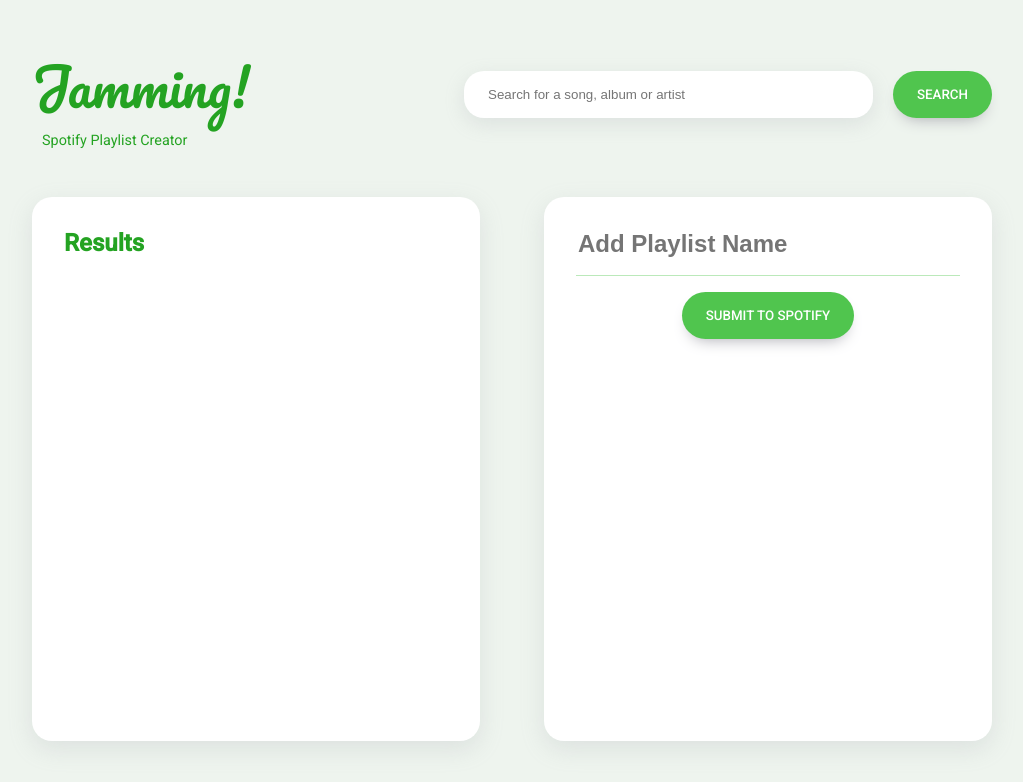
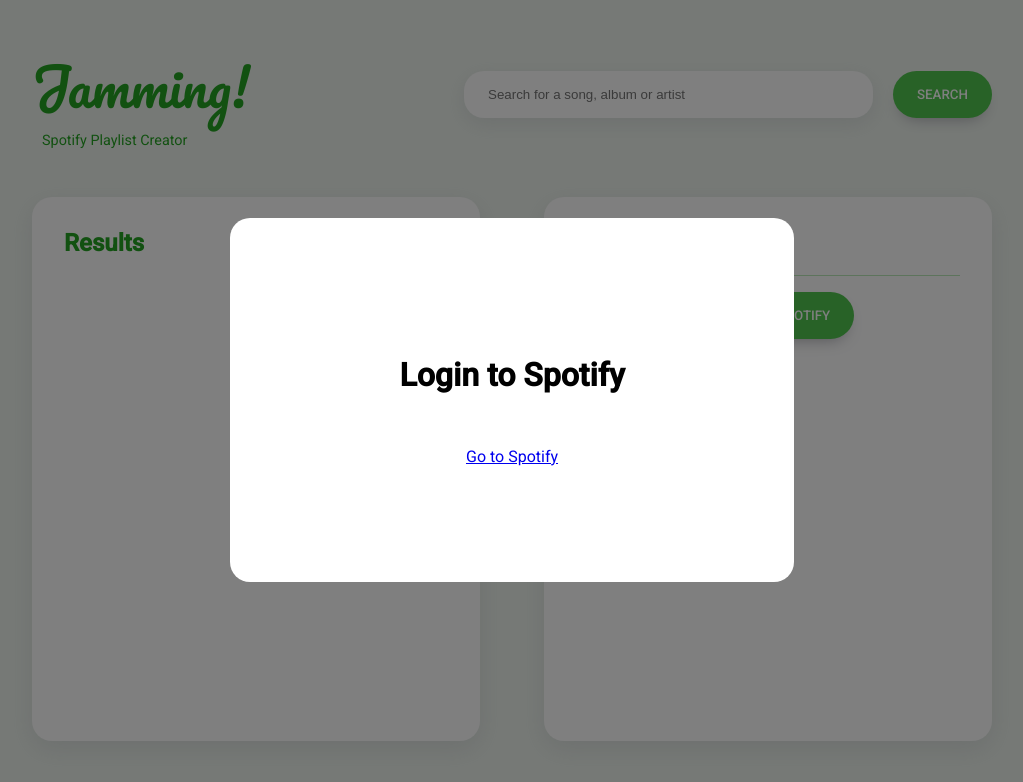
Before and after one commit to cvsluis/jamming, a React (Create React App) app: page / in a window 1280 px wide. Shown: the top 782 px of the page, without its empty margins (128-1151 px from the left). Built offline with nearby package versions, Linux system fonts and the light colour scheme; no server answers.

Commit message:
feat: add spotify auth

```diff
--- a/src/App.jsx
+++ b/src/App.jsx
@@ -5,13 +5,17 @@
 import Playlist from './components/Playlist';
 import useSearchData from './hooks/useSearchData';
 import usePlaylistData from './hooks/usePlaylistData';
+import LoginModal from './components/LoginModal';
+import useProfileData from './hooks/useProfileData';
 
 function App() {
   const { songs, searchString, updateSearchString, onSubmitSearch } = useSearchData();
-  const { updatePlaylist, isInPlaylist, playlist, updatePlaylistTitle, playlistTitle } = usePlaylistData();
+  const { updatePlaylist, isInPlaylist, playlist, updatePlaylistTitle, playlistTitle, onSubmitPlaylist } = usePlaylistData();
+  const { accessToken } = useProfileData();
 
   return (
     <div className="App">
+      {!accessToken && <LoginModal />}
       <header className="App-header">
         <div className='logo'>
           <h1>Jamming!</h1>
@@ -21,7 +25,7 @@
       </header>
       <main>
         <SearchResults songs={songs} updatePlaylist={updatePlaylist} isInPlaylist={isInPlaylist} />
-        <Playlist songs={playlist} updatePlaylist={updatePlaylist} isInPlaylist={isInPlaylist} updatePlaylistTitle={updatePlaylistTitle} playlistTitle={playlistTitle}/>
+        <Playlist songs={playlist} updatePlaylist={updatePlaylist} isInPlaylist={isInPlaylist} updatePlaylistTitle={updatePlaylistTitle} playlistTitle={playlistTitle} onSubmitPlaylist={onSubmitPlaylist} />
       </main>
     </div>
   );
--- /dev/null
+++ b/src/components/LoginModal.jsx
@@ -0,0 +1,16 @@
+import React from "react";
+import '../styles/LoginModal.scss';
+
+const LoginModal = () => {
+  const clientId = process.env.REACT_APP_CLIENT_ID;
+  const redirectUri = 'http://localhost:3000/';
+
+  return (
+    <div className="login-modal">
+      <h1>Login to Spotify</h1>
+      <a href={`https://accounts.spotify.com/authorize?client_id=${clientId}&response_type=token&scope=playlist-modify-public&redirect_uri=${redirectUri}`}>Go to Spotify</a>
+    </div>
+  )
+}
+
+export default LoginModal;
--- /dev/null
+++ b/src/hooks/useProfileData.js
@@ -0,0 +1,15 @@
+import { useEffect, useState } from "react";
+
+export default function useProfileData() {
+  const [accessToken, setAccessToken] = useState('');
+
+  const accessTokenMatch = window.location.href.match(/access_token=([^&]*)/);
+
+  useEffect(() =>{
+    if (accessTokenMatch) {
+      setAccessToken(accessTokenMatch[1]);
+    }
+  }, []);
+
+  return { accessToken };
+}
--- a/src/hooks/useSearchData.js
+++ b/src/hooks/useSearchData.js
@@ -1,6 +1,8 @@
 import { useState } from "react";
+import useProfileData from './useProfileData';
 
 export default function useSearchData() {
+  const { accessToken } = useProfileData();
   const [songs, setSongs] = useState([]);
 
   // Search String State
@@ -18,7 +20,7 @@
       headers: {
         'Accept': 'application/json',
         'Content-Type': 'application/json',
-        'Authorization': "Bearer " + process.env.REACT_APP_TOKEN
+        'Authorization': "Bearer " + accessToken
       }})
       .then(response => {
         if (!response.ok) {
--- /dev/null
+++ b/src/styles/LoginModal.scss
@@ -0,0 +1,17 @@
+.login-modal {
+  position: absolute;
+  top: 50%;
+  left: 50%;
+  transform: translate(-50%, -50%);
+  width: 500px;
+  height: 300px;
+  padding: 2rem;
+  background-color: #fff;
+  box-shadow: 0 0 0 50vmax rgba(0,0,0,.5);
+  border-radius: 20px;
+  display: flex;
+  flex-direction: column;
+  justify-content: center;
+  align-items: center;
+  gap: 2rem;
+}
```
Also changed, not shown: 1 other file (tests, documents, lock files or other folders).
